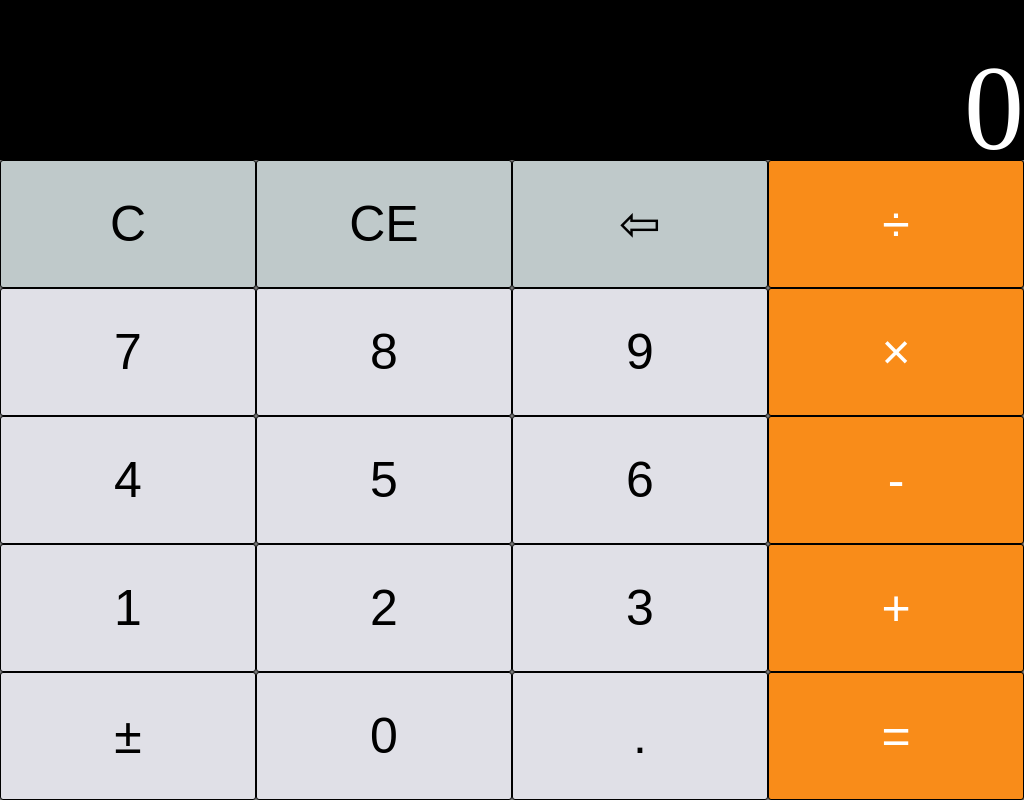
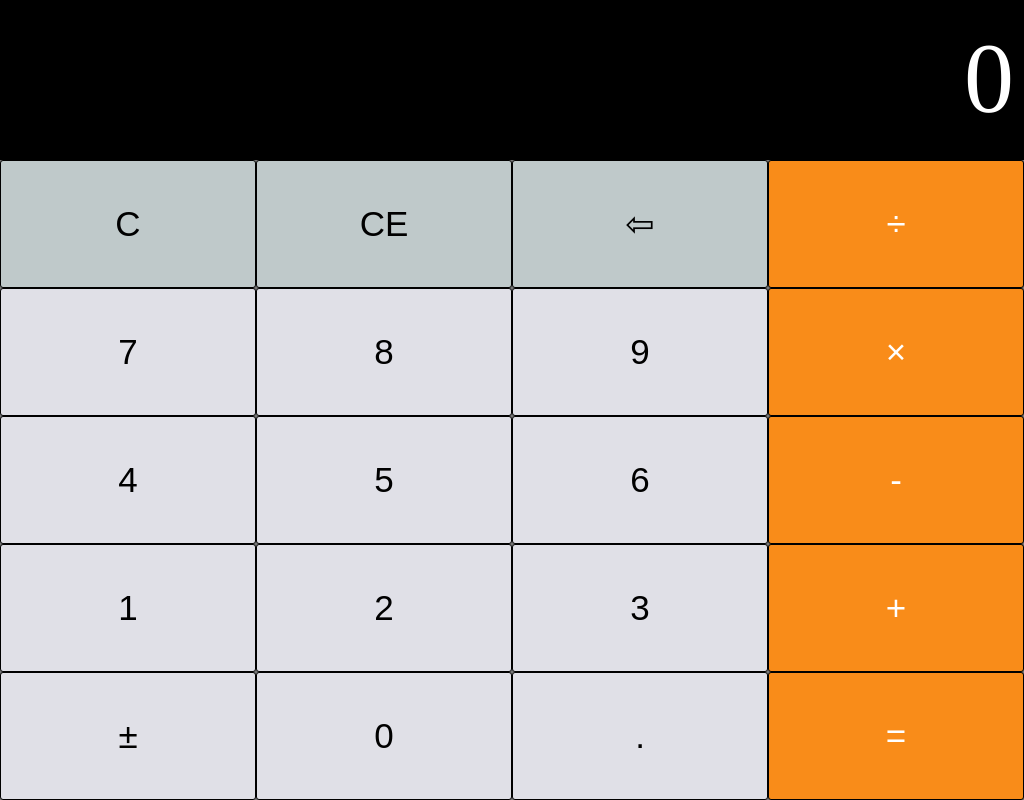
Before and after one commit to thiagorocha503/calculator-app, a plain HTML site: page index.html in a window 1024 px wide. Drawn offline with Linux system fonts and the light colour scheme.

Commit message:
:lipstick:Altera as dimensões do layout

```diff
--- a/css/calc.css
+++ b/css/calc.css
@@ -14,6 +14,7 @@
     color: #FFFFFF;
     height: 20%;
     font-size: medium;
+    padding-right: 10px;
 }
 
 #visor {
@@ -87,15 +88,28 @@
 }
 
 
-/*  Tablet */
+/* tablet */
 
 @media only screen and (min-width: 768px) and (max-width: 1024px) {
+    .button {
+        font-size: 35px;
+    }
+    #visor {
+        padding-top: 20px;
+        font-size: 100px;
+    }
+}
+
+
+/* Ipad pro  */
+
+@media only screen and (min-width: 1024px) and (max-height: 1366px) and (-webkit-min-device-pixel-ratio: 1.5) {
     .button {
         font-size: 50px;
     }
     #visor {
-        padding-top: 40px;
-        font-size: 120px;
+        padding-top: 20px;
+        font-size: 140px;
     }
 }
 
@@ -103,8 +117,11 @@
 /*  Desktop */
 
 @media only screen and (min-width: 1025px) {
+    #visor {
+        font-size: 50px;
+    }
     #container {
-        width: 35%;
+        width: 28%;
         height: 90%;
         position: absolute;
         top: 20px;
```
